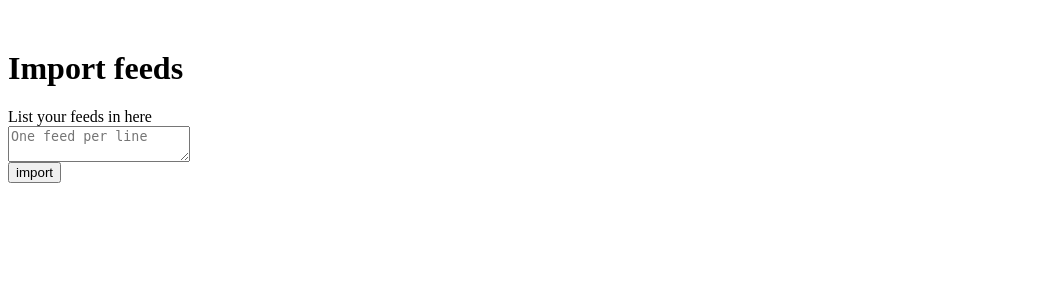
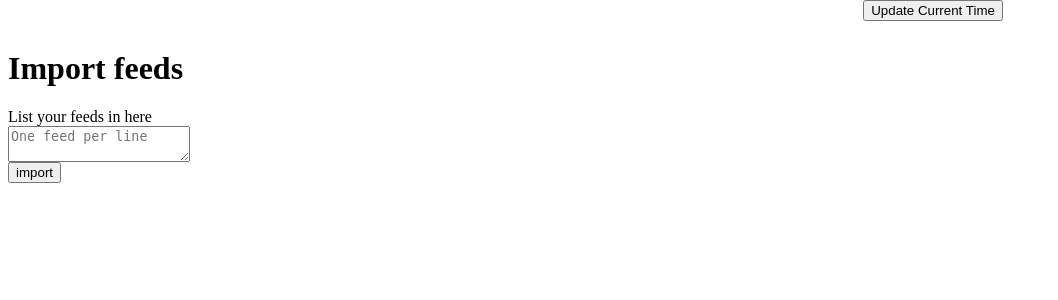
Before and after one commit to Simisticot/podcasticot, a Flask app: template templates/podcast_home.html in a window 1280 px wide. Shown: the top 300 px of the page, without its empty margins (0-1058 px from the left). Run offline with Flask 2, Linux system fonts and the light colour scheme; the template is opened without the code that fills it, so the values that code supplies are empty; some libraries are stand-ins or nearby versions.

Commit message:
Allow saving current time in episode

```diff
--- a/server.py
+++ b/server.py
@@ -1,7 +1,9 @@
+from datetime import timedelta
 import json
 from os import environ as env
 from urllib.parse import quote_plus, urlencode
 from uuid import uuid4
+import math
 
 from authlib.integrations.flask_client import OAuth
 from dotenv import find_dotenv, load_dotenv
@@ -85,15 +87,40 @@ def fetch_feeds():
 
 @app.post("/play-episode")
 def play_episode():
+    session_user = session.get("user")
+    if session_user is None:
+        return redirect(url_for("login"))
+    user_email = session_user["userinfo"]["email"]
+    ds = Datastore()
+    db_user = ds.find_user(user_email)
+    if db_user is None:
+        return "Unknown User", 404
     episode_id = request.form.get("episode_id", None)
     if episode_id is None:
         return "No episode id provided", 400
-    ds = Datastore()
     try:
         episode = ds.get_episode(episode_id)
     except EpisodeNotFound:
         return "Episode not found", 404
-    return f"<audio controls autoplay src='{episode.assets.download_link}'>"
+    total_seconds = ds.get_current_time(episode_id=episode.id, user_id=db_user.id)
+    current_time = None
+    if total_seconds is not None:
+        current_time = timedelta(seconds=total_seconds)
+
+    return f"<audio controls autoplay data-episode-id='{episode_id}' id='player-control' src='{episode.assets.download_link}{'#t='+str(current_time) if current_time is not None else ''}'>"
+
+@app.post("/current-time/<episode_id>/<seconds>")
+def current_time(episode_id: str, seconds: str):
+    session_user = session.get("user")
+    if session_user is None:
+        return redirect(url_for("login"))
+    int_seconds = int(seconds)
+    ds = Datastore()
+    db_user = ds.find_user(session_user["userinfo"]["email"])
+    if db_user is None:
+        return "Unknown User", 404
+    ds.set_current_time(episode_id=episode_id, user_id=db_user.id, seconds=int_seconds)
+    return f"Time updated to {seconds} !"
 
 
 @app.route("/callback", methods=["GET", "POST"])
--- /dev/null
+++ b/static/time_update.js
@@ -0,0 +1,8 @@
+function update_current_time() {
+	player_control = document.getElementById("player-control");
+	episode_id = player_control.getAttribute("data-episode-id")
+	seconds = Math.trunc(player_control.currentTime)
+	fetch("current-time/" + episode_id + "/" + seconds, { method: "POST" });
+}
+
+document.getElementById("update-button").addEventListener("click", update_current_time);
--- a/templates/podcast_home.html
+++ b/templates/podcast_home.html
@@ -11,6 +11,9 @@
 <div>
     <div id="player-container">
         <div id="player">
+        </div>
+        <div id="update-button">
+            <button>Update Current Time</button>
         </div>
     </div>
     <div id="ui">
@@ -27,5 +30,6 @@
         </div>
     </div>
 </div>
+<script src="/static/time_update.js"></script>
 </body>
 </html>
```
Also changed, not shown: datastore.py (+21 -0 lines).
